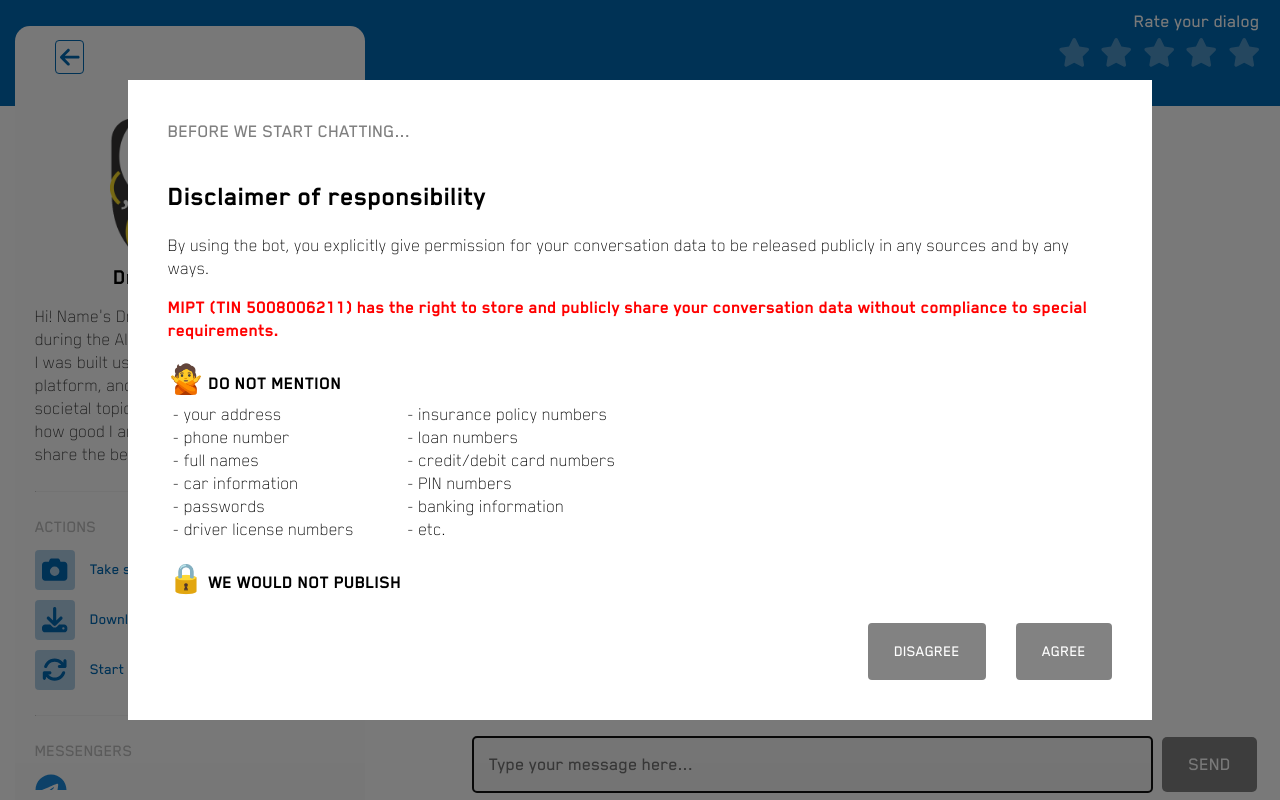
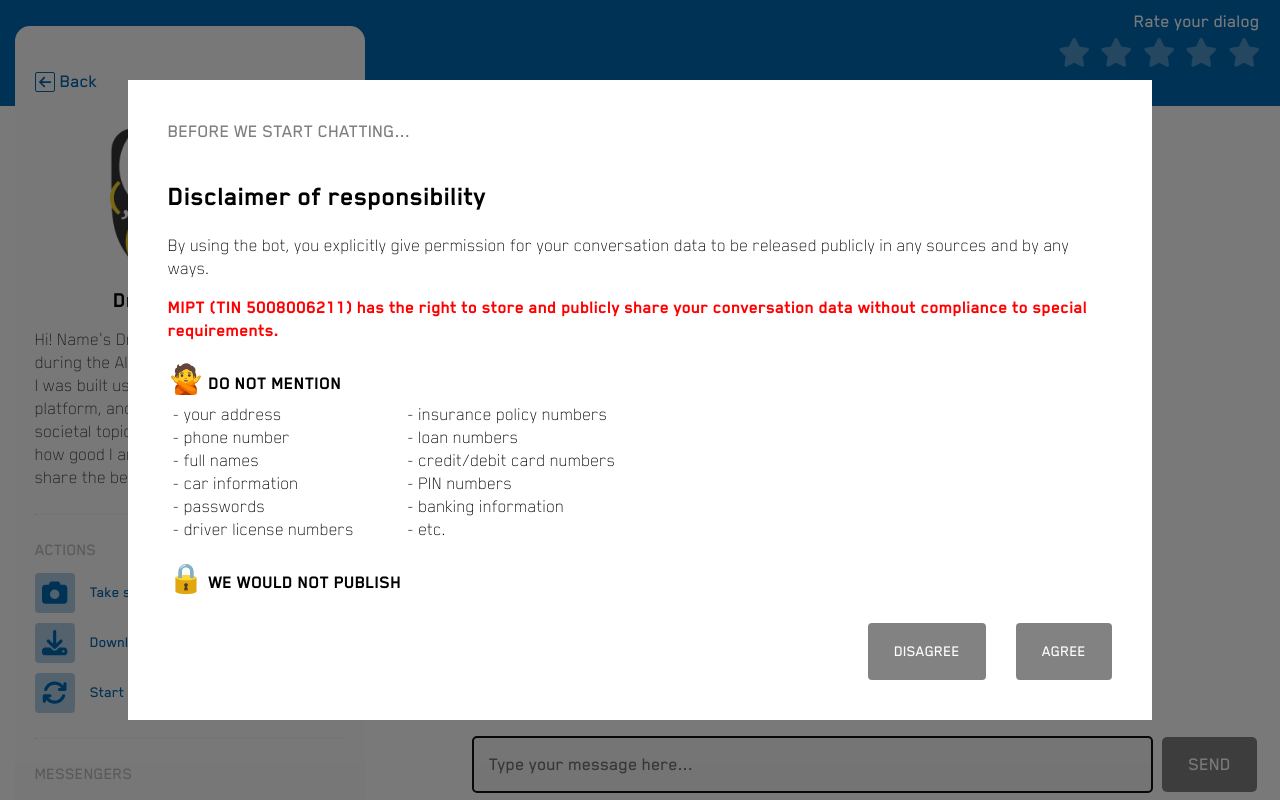
Before and after one commit to deeppavlov/dream-landing, a Next.js app: page / in a window 1280 px wide. Built offline with nearby package versions, Linux system fonts and the light colour scheme.

Commit message:
fix: back button

```diff
--- a/components/Sidebar.tsx
+++ b/components/Sidebar.tsx
@@ -37,15 +37,16 @@ const Sidebar: FC<{
       <div
         className={`${styles["sidebar"]} ${open ? styles["sidebar-open"] : ""}`}
       >
-        <div className={styles["back-arrow"]} onClick={() => onClose()}>
+        <div className={styles["close-btn"]} onClick={() => onClose()}>
           <FontAwesomeIcon icon={faClose} />
         </div>
 
-        <div className={styles["back"]} onClick={() => onClose()}>
-          <a href="https://deeppavlov.ai/dream">
-            <FontAwesomeIcon icon={faArrowLeft} />
-          </a>
-        </div>
+        <a className={styles["back"]} href="https://deeppavlov.ai/dream">
+          <div className={styles["back-icon-cont"]}>
+            <FontAwesomeIcon  icon={faArrowLeft} />
+          </div>{" "}
+          Back
+        </a>
 
         <div className={styles["avatar"]} />
         <div className={styles["scroll-cont"]}>
--- a/components/sidebar.module.css
+++ b/components/sidebar.module.css
@@ -10,12 +10,12 @@
   background: #fcfcfc;
   display: flex;
   flex-direction: column;
-  padding: 64px 20px 20px 20px;
+  padding: 28px 20px 20px 20px;
   border-radius: 15px 15px 0 0;
   transition: left linear 0.2s;
 }
 
-.back-arrow {
+.close-btn {
   display: none;
   position: absolute;
   top: 20px;
@@ -25,18 +25,24 @@
 }
 
 .back {
+  display: flex;
+  flex-direction: row;
+  align-items: center;
   color: #0069b4;
-  font-size: 1.4em;
-  position: relative;
-  top: -30px;
-  left: 20px;
-  border: 1px solid #0069b4;
-  width: 1.3em;
-  /* height: 1em; */
+  margin-bottom: 21px;
+  border-radius: 4px;
+}
+
+.back-icon-cont {
+  height: 20px;
+  width: 20px;
   display: flex;
   justify-content: center;
   align-items: center;
-  border-radius: 4px;
+  margin-right: 5px;
+  font-size: 14px;
+  border: 1px solid #0069b4;
+  border-radius: 2px;
 }
 
 .overlay {
@@ -88,7 +94,8 @@
 }
 
 .title + *,
-.small-title + * {
+.small-title + *,
+.avatar + * {
   margin-top: 0.8em;
 }
 
```
